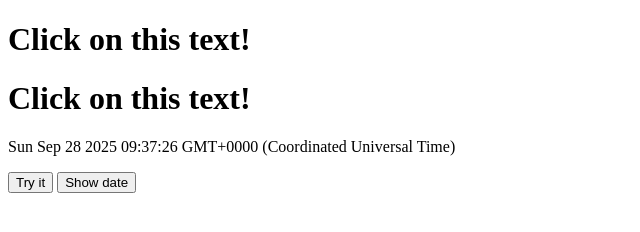
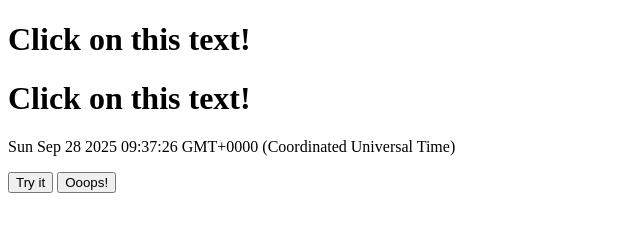
Before and after one commit to Chu29/javascript-crash, a website: page 04-the-dom/events.html in a window 1280 px wide. Both pictures are taken after a click on the button "Show date". Shown: the full height of the page, 0-640 px from the left. Drawn offline with Linux system fonts and the light colour scheme.

Commit message:
listening to events and event handlers

```diff
--- a/04-the-dom/events.html
+++ b/04-the-dom/events.html
@@ -17,7 +17,6 @@
 
   <script>
     function changeText(elt) {
-      console.log(elt);
       elt.innerHTML = "Ooops"
     }
 
@@ -25,8 +24,13 @@
       document.getElementById('date').innerHTML = new Date()
     }
 
+    function changeText() {
+      document.getElementById('myDateBtn').innerHTML = 'Ooops!'
+    }
+
     // document.getElementById('myDateBtn').onclick = displayDate
     document.getElementById('myDateBtn').addEventListener('click', displayDate)
+    document.getElementById('myDateBtn').addEventListener('click', changeText)
   </script>
 </body>
 
```
